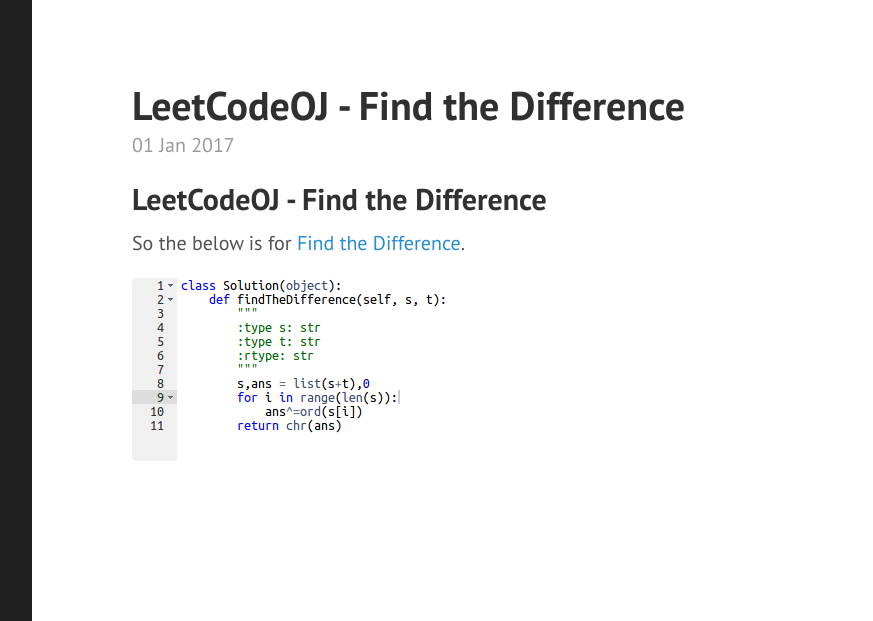
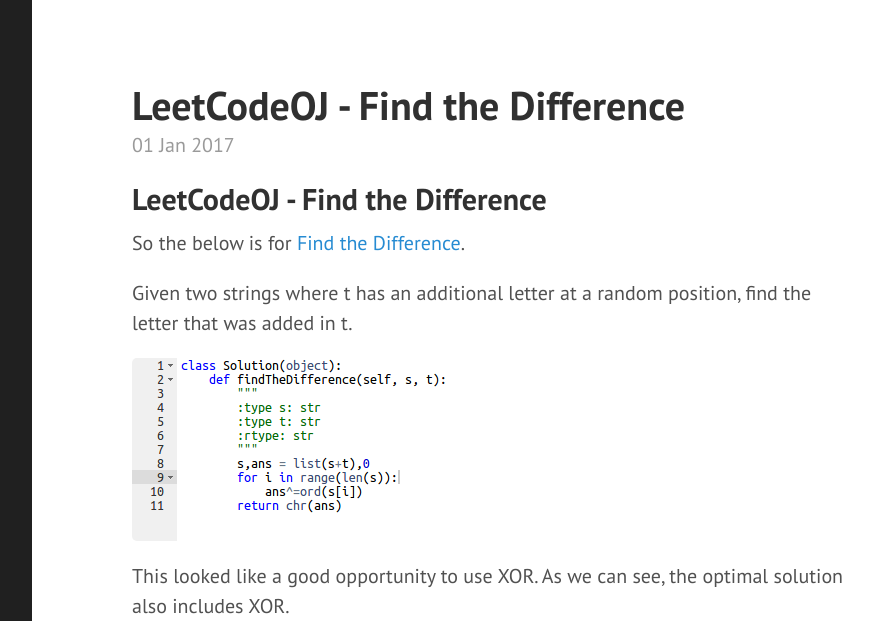
Before and after one commit to JonathanJohann/Research, a Jekyll site: the page built from _posts/Scratch_Pad/2017-01-01-Find-the-Difference.md, in a window 1280 px wide and 1151 px high. Shown: the top 621 px of the window, without its empty margins (328-1201 px from the left). Built offline with Jekyll 4.4.1, drawn with Linux system fonts in a browser that asks for light colours; Markdown is read by kramdown in place of the engine named in the settings; some of the changed text lies outside the part shown; grey boxes are pictures that could not be loaded.

Commit message:
Update 2017-01-01-Find-the-Difference.md

```diff
--- a/_posts/Scratch_Pad/2017-01-01-Find-the-Difference.md
+++ b/_posts/Scratch_Pad/2017-01-01-Find-the-Difference.md
@@ -10,4 +10,12 @@
 
 So the below is for [Find the Difference](https://leetcode.com/problems/find-the-difference/).
 
+Given two strings where t has an additional letter at a random position, find the letter that was added in t.
+
 ![png](https://raw.githubusercontent.com/JonathanJohann/Research/master/_posts/Scratch_Pad/Pics/find_difference.png)
+
+This looked like a good opportunity to use XOR. As we can see, the optimal solution also includes XOR.
+
+![png](https://raw.githubusercontent.com/JonathanJohann/Research/master/_posts/Scratch_Pad/Pics/optimal_difference.png)
+
+As we can see, there are quite a few ways to go about this. Starting with the first,
```
